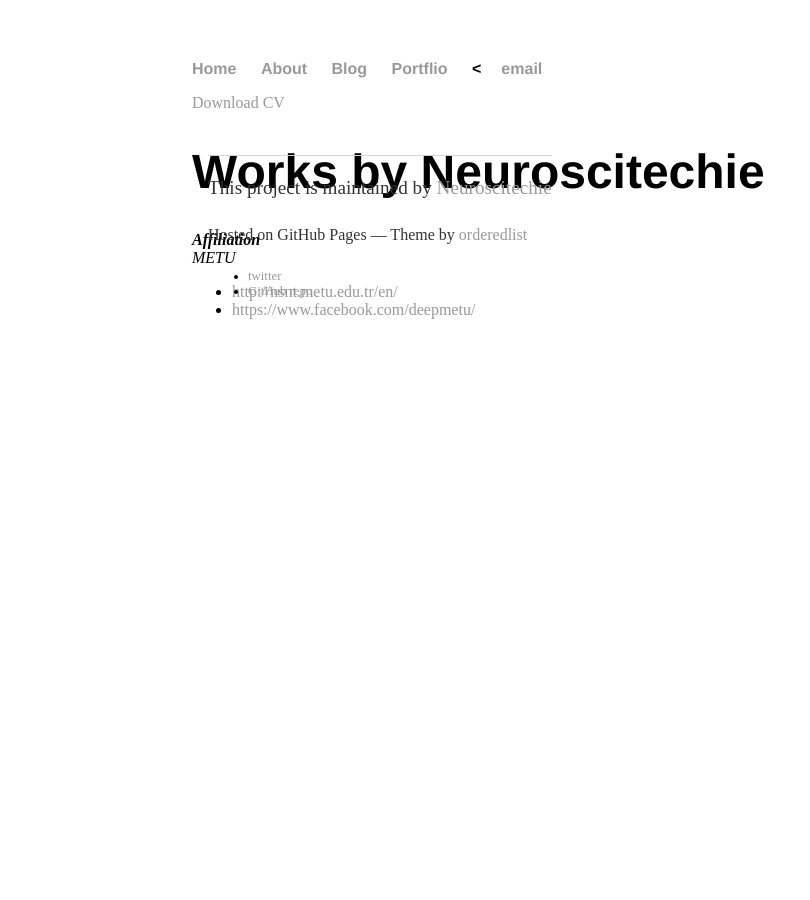
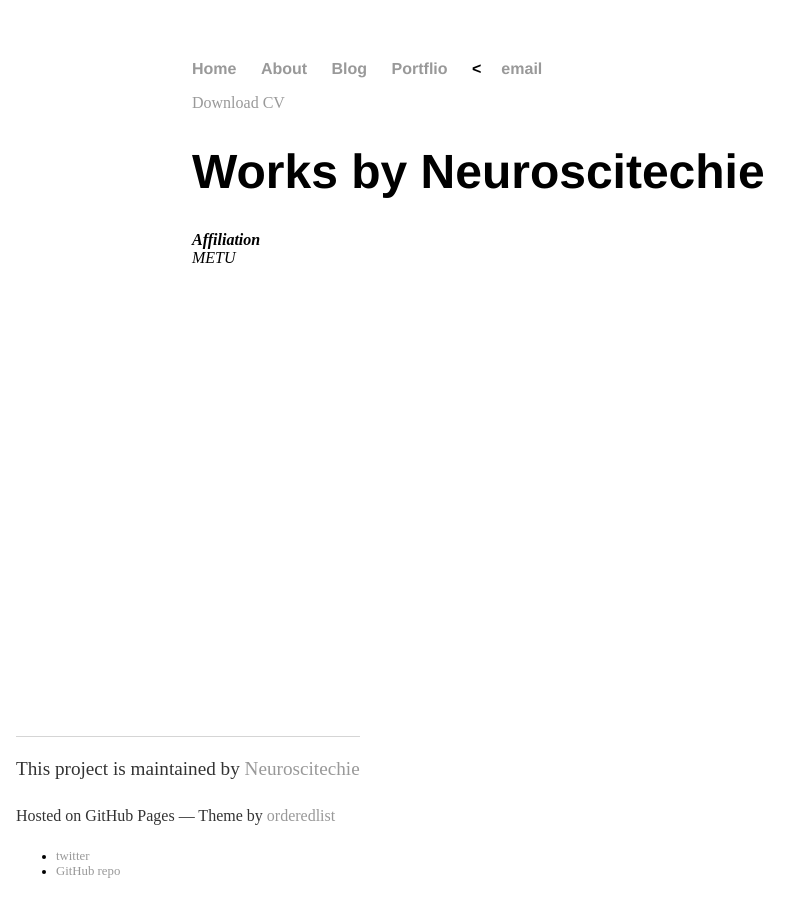
Before and after one commit to inantubek/meltemiatay.github.io, a Jekyll site: the page built from cv/index.html, in a window 1280 px wide. Shown: the whole page, without its empty margins (0-810 px from the left). Built offline with Jekyll 4.4.1, drawn with Linux system fonts in a browser that asks for light colours.

Commit message:
Update index.html

```diff
--- a/cv/index.html
+++ b/cv/index.html
@@ -11,7 +11,5 @@ title: Works by Neuroscitechie
 					<strong>Affiliation</strong><br>
 					METU
 					</address>
-          <ul class="contacts">
-<li><a href="#">http://nsnt.metu.edu.tr/en/</a></li>
-<li><a href="#">https://www.facebook.com/deepmetu/</a></li>
-</ul>
+
+</div>
```
